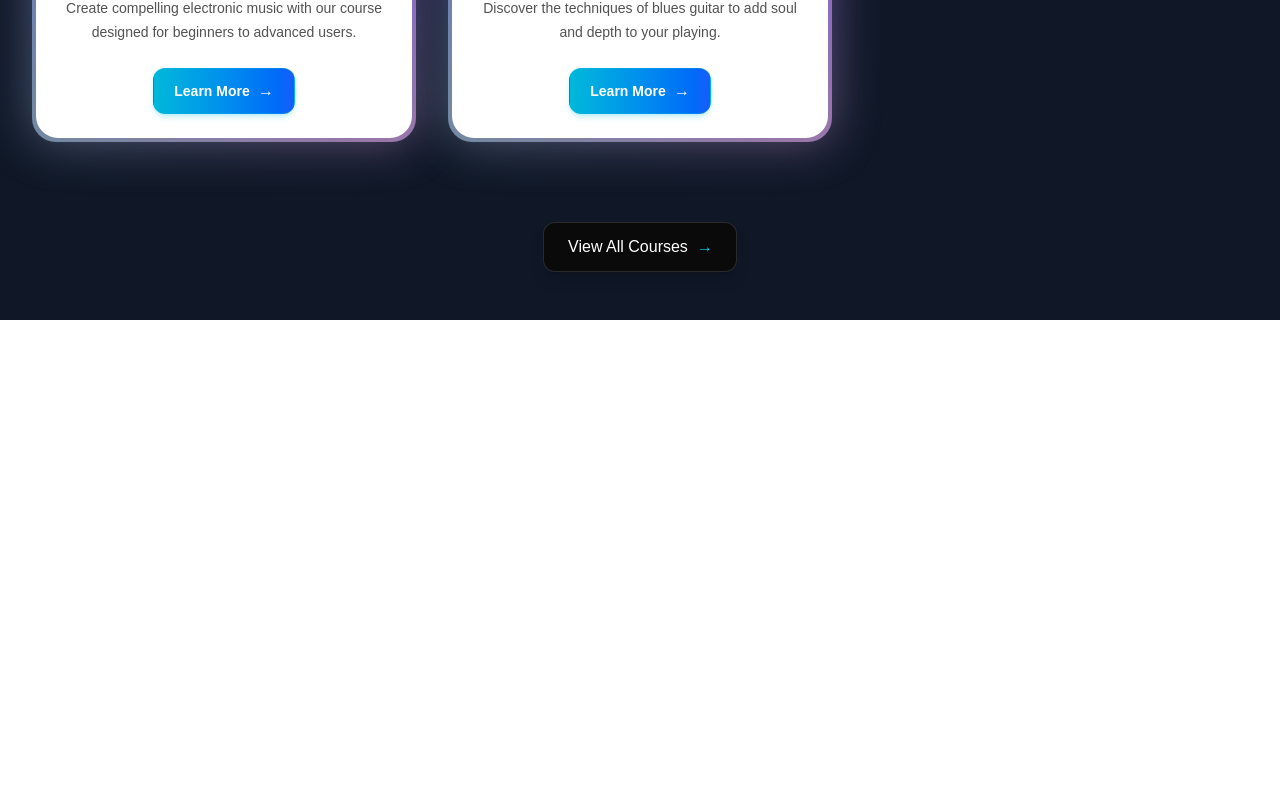
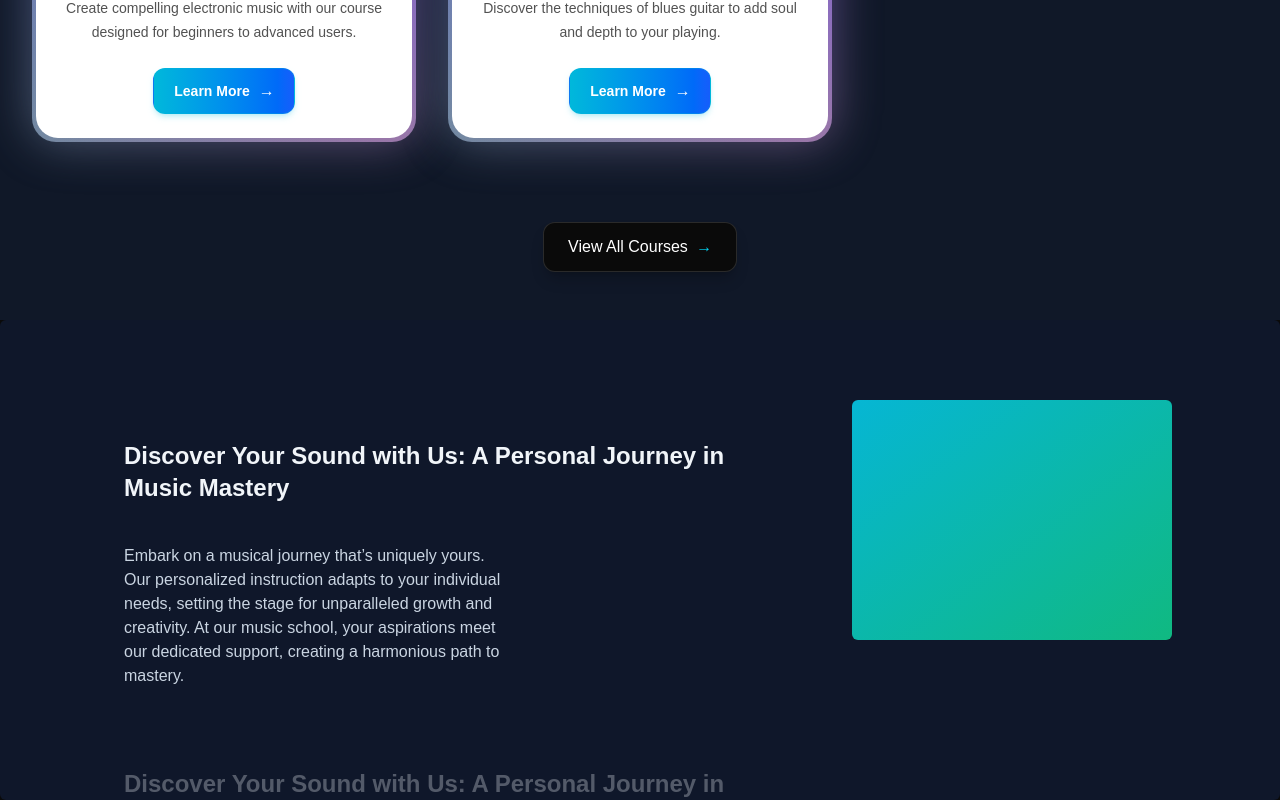
Before and after one commit to gawaliabhijeet-cell/music_UI, a Next.js app: page / in a window 1280 px wide. Shown: the part 1158-1958 px from the top of the page. Before the commit the page ends 1478 px from the top, so only its background shows below. Built offline with nearby package versions, Linux system fonts and the light colour scheme.

Commit message:
Add WhyChooseUs component and StickyScroll functionality; update HeroSection styles

```diff
--- a/src/app/page.tsx
+++ b/src/app/page.tsx
@@ -1,11 +1,13 @@
 import Feature from "@/components/Feature";
 import HeroSection from "../components/HeroSection";
+import WhyChooseUs from "@/components/WhyChooseUs";
 
 export default function Home() {
   return (
  <main className="min-h-screen bg-black/[0.96] antialiased bg-grid-white/[0.02]">
      <HeroSection />
      <Feature/>
+     <WhyChooseUs/>
  </main>
   );
 }
--- a/src/components/HeroSection.tsx
+++ b/src/components/HeroSection.tsx
@@ -16,7 +16,7 @@
 <>
     <Spotlight/>
     <div
-    className="h-auto md:h-[40rem] w-full rounded-md flex flex-col items-center justify-center relative overflow-hidden mx-auto py-10 md:py-0"
+    className="h-screen md:h-160 w-full rounded-md flex flex-col items-center justify-center relative overflow-hidden mx-auto py-10 md:py-0"
     >
       <div className="p-4 relative z-10 w-full text-center">
             <h1
--- /dev/null
+++ b/src/components/WhyChooseUs.tsx
@@ -0,0 +1,47 @@
+
+"use client";
+import React from "react";
+import { StickyScroll } from "./ui/sticky-scroll-reveal";
+
+const musicSchoolContent = [
+    {
+      title: 'Discover Your Sound with Us: A Personal Journey in Music Mastery',
+      description:
+        'Embark on a musical journey that’s uniquely yours. Our personalized instruction adapts to your individual needs, setting the stage for unparalleled growth and creativity. At our music school, your aspirations meet our dedicated support, creating a harmonious path to mastery.',
+    },
+    {
+      title: 'Discover Your Sound with Us: A Personal Journey in Music Mastery',
+      description:
+        'Embark on a musical journey that’s uniquely yours. Our personalized instruction adapts to your individual needs, setting the stage for unparalleled growth and creativity. At our music school, your aspirations meet our dedicated support, creating a harmonious path to mastery.',
+    },
+    {
+      title: 'Discover Your Sound with Us: A Personal Journey in Music Mastery',
+      description:
+        'Embark on a musical journey that’s uniquely yours. Our personalized instruction adapts to your individual needs, setting the stage for unparalleled growth and creativity. At our music school, your aspirations meet our dedicated support, creating a harmonious path to mastery.',
+    },
+    {
+      title: 'Live Feedback & Engagement',
+      description:
+        'Immerse yourself in an interactive learning experience where feedback is immediate, just like real-time changes in a collaborative project. This approach enhances your understanding and mastery of music concepts and performance techniques.',
+    },
+    {
+      title: 'Cutting-Edge Curriculum',
+      description:
+        'Our curriculum is continuously updated to include the latest music education trends and technologies, ensuring you’re always learning with the most current and effective methods. Say goodbye to outdated materials and welcome an education that evolves with the industry.',
+    },
+    {
+      title: 'Limitless Learning Opportunities',
+      description:
+        'With our expansive resource library and dynamic course offerings, you’ll never find yourself without something new to explore. Our platform provides continuous opportunities for growth, ensuring your musical skills are always advancing.',
+    },
+  ];
+
+function WhyChooseUs() {
+  return (
+    <div>
+        <StickyScroll content={musicSchoolContent} />
+    </div>
+  )
+}
+
+export default WhyChooseUs
--- /dev/null
+++ b/src/components/ui/sticky-scroll-reveal.tsx
@@ -0,0 +1,113 @@
+"use client";
+import React, { useEffect, useRef, useState } from "react";
+import { motion, useMotionValueEvent, useScroll } from "framer-motion";
+// simple classnames helper to avoid missing import
+const cn = (...classes: Array<string | false | null | undefined>) =>
+  classes.filter(Boolean).join(" ");
+
+export const StickyScroll = ({
+  content,
+  contentClassName,
+}: {
+  content: {
+    title: string;
+    description: string;
+    content?: React.ReactNode | any;
+  }[];
+  contentClassName?: string;
+}) => {
+  const [activeCard, setActiveCard] = React.useState(0);
+  const ref = useRef<any>(null);
+  const { scrollYProgress } = useScroll({
+    // uncomment line 22 and comment line 23 if you DONT want the overflow container and want to have it change on the entire page scroll
+    // target: ref
+    container: ref,
+    offset: ["start start", "end start"],
+  });
+  const cardLength = content.length;
+
+  useMotionValueEvent(scrollYProgress, "change", (latest) => {
+    const cardsBreakpoints = content.map((_, index) => index / cardLength);
+    const closestBreakpointIndex = cardsBreakpoints.reduce(
+      (acc, breakpoint, index) => {
+        const distance = Math.abs(latest - breakpoint);
+        if (distance < Math.abs(latest - cardsBreakpoints[acc])) {
+          return index;
+        }
+        return acc;
+      },
+      0,
+    );
+    setActiveCard(closestBreakpointIndex);
+  });
+
+  const backgroundColors = [
+    "#0f172a", // slate-900
+    "#000000", // black
+    "#171717", // neutral-900
+  ];
+  const linearGradients = [
+    "linear-gradient(to bottom right, #06b6d4, #10b981)", // cyan-500 to emerald-500
+    "linear-gradient(to bottom right, #ec4899, #6366f1)", // pink-500 to indigo-500
+    "linear-gradient(to bottom right, #f97316, #eab308)", // orange-500 to yellow-500
+  ];
+
+  const [backgroundGradient, setBackgroundGradient] = useState(
+    linearGradients[0],
+  );
+
+  useEffect(() => {
+    setBackgroundGradient(linearGradients[activeCard % linearGradients.length]);
+  }, [activeCard]);
+
+  return (
+    <motion.div
+      animate={{
+        backgroundColor: backgroundColors[activeCard % backgroundColors.length],
+      }}
+      className="relative flex h-[30rem] justify-center space-x-10 overflow-y-auto rounded-md p-10"
+      ref={ref}
+    >
+      <div className="div relative flex items-start px-4">
+        <div className="max-w-2xl">
+          {content.map((item, index) => (
+            <div key={item.title + index} className="my-20">
+              <motion.h2
+                initial={{
+                  opacity: 0,
+                }}
+                animate={{
+                  opacity: activeCard === index ? 1 : 0.3,
+                }}
+                className="text-2xl font-bold text-slate-100"
+              >
+                {item.title}
+              </motion.h2>
+              <motion.p
+                initial={{
+                  opacity: 0,
+                }}
+                animate={{
+                  opacity: activeCard === index ? 1 : 0.3,
+                }}
+                className="text-kg mt-10 max-w-sm text-slate-300"
+              >
+                {item.description}
+              </motion.p>
+            </div>
+          ))}
+          <div className="h-40" />
+        </div>
+      </div>
+      <div
+        style={{ background: backgroundGradient }}
+        className={cn(
+          "sticky top-10 hidden h-60 w-80 overflow-hidden rounded-md bg-white lg:block",
+          contentClassName,
+        )}
+      >
+        {content[activeCard].content ?? null}
+      </div>
+    </motion.div>
+  );
+};
```
